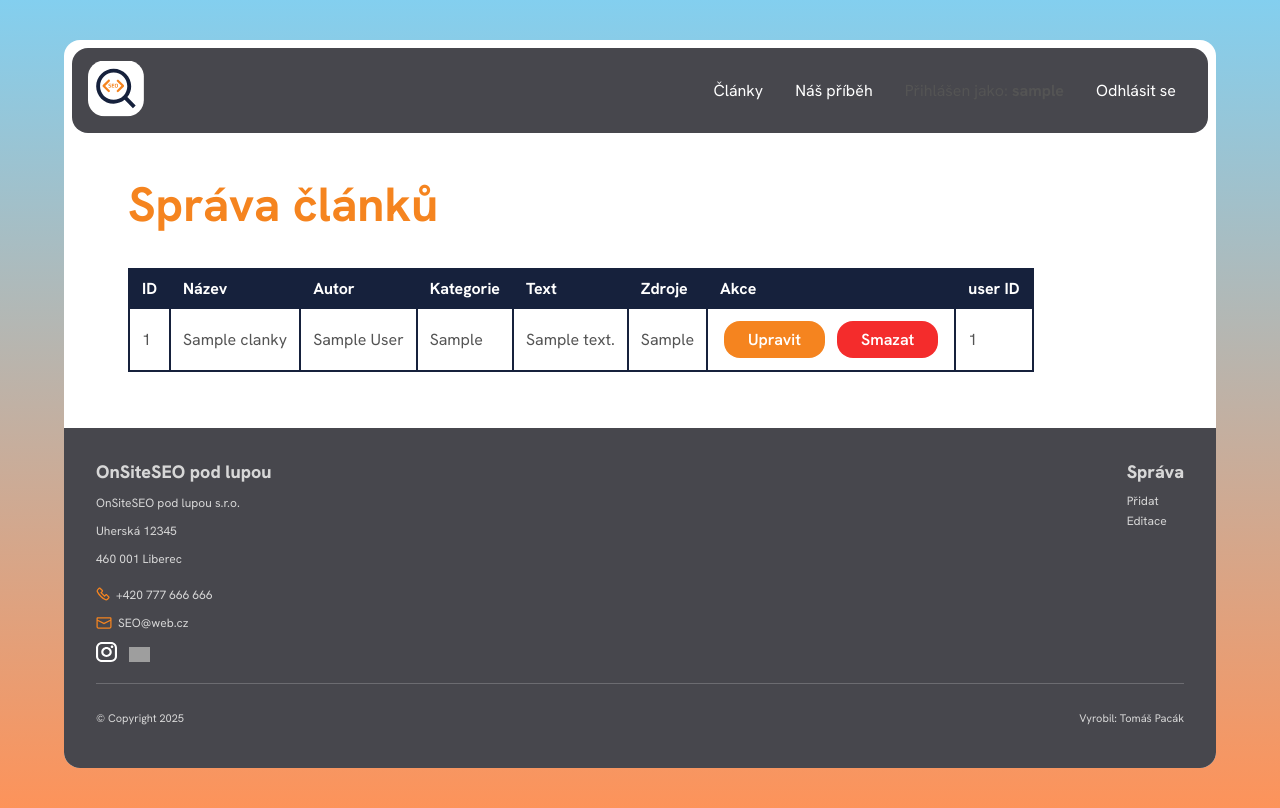
After one commit to tomaspacak/Blog_projekt, a PHP site: page /app/views/blog/clanky_edit_delete.php in a window 1280 px wide. The commit adds this page. Run offline with PHP 8.4, Linux system fonts and the light colour scheme; the visitor is signed in with stand-in values (Sample User, id 1); tables that the repository leaves empty or names only in its code hold one stand-in row (values such as "Sample post"); some libraries are stand-ins or nearby versions; grey boxes are pictures that could not be loaded.

Commit message:
clanek create delete edit

```diff
--- /dev/null
+++ b/app/models/Clanek.php
@@ -0,0 +1,80 @@
+<?php
+
+class Clanek {
+    private $db;
+
+    public function __construct($db) {
+        $this->db = $db;
+    }
+
+    public function create($title, $author, $category, $text, $sources , $images, $user_id) {
+
+        // Dvojtečka označuje pojmenovaný parametr => Místo přímých hodnot se používají placeholdery.
+        // PDO je pak nahradí skutečnými hodnotami při volání metody execute().
+        // Chrání proti SQL injekci (bezpečnější než přímé vložení hodnot).
+       // Vkládáme i user_id, abychom měli vazbu na uživatele
+       $sql = "INSERT INTO clanky (
+                title, author, category, text, sources, images, user_id
+            ) VALUES (
+                :title, :author, :category, :text, :sources, :images, :user_id
+            )";
+
+        $stmt = $this->db->prepare($sql);
+
+        return $stmt->execute([
+            ':title' => $title,
+            ':author' => $author,
+            ':category' => $category,
+            ':text' => $text,
+            ':sources' => $sources,
+            ':images' => json_encode($images), // Ukládání obrázků jako JSON
+            ':user_id' => $user_id
+        ]);
+
+        if (!$result) {
+            $error = $stmt->errorInfo();
+            echo "Chyba při vkládání: " . $error[2]; // výpis chyby z PDO
+        }
+        return $result;
+    }
+
+    public function getAll() {
+        $sql = "SELECT * FROM clanky ORDER BY created_at DESC";
+        $stmt = $this->db->prepare($sql);
+        $stmt->execute();
+        return  $stmt->fetchAll(PDO::FETCH_ASSOC);
+    }
+
+    //edit
+    public function getById($id) {
+        $sql = "SELECT * FROM clanky WHERE id = :id";
+        $stmt = $this->db->prepare($sql);
+        $stmt->execute([':id' => $id]);
+        return $stmt->fetch(PDO::FETCH_ASSOC);
+    }
+
+    //nahrani novych dat
+    public function update($id, $title, $author, $category, $text /*$sources , $images,*/) {
+        $sql = "UPDATE clanky
+                SET title = :title,
+                    author = :author,
+                    category = :category,
+                    text = :text
+                WHERE id = :id";
+
+        $stmt = $this->db->prepare($sql);
+        return $stmt->execute([
+            ':id' => $id,
+            ':title' => $title,
+            ':author' => $author,
+            ':category' => $category,
+            ':text' => $text,
+        ]);
+    }
+
+    public function delete($id) {
+        $sql = "DELETE FROM clanky WHERE id = :id";
+        $stmt = $this->db->prepare($sql);
+        return $stmt->execute([':id' => $id]);
+    }
+}
--- a/app/models/Database.php
+++ b/app/models/Database.php
@@ -19,7 +19,7 @@ class Database {
             $this->conn->setAttribute(PDO::ATTR_ERRMODE, PDO::ERRMODE_EXCEPTION);
 
             // Výpis informace o úspěšném připojení (pro testování)
-            echo "Připojení k databázi bylo úspěšné!<br>";
+           /* echo "Připojení k databázi bylo úspěšné!<br>";*/
 
         } catch (PDOException $exception) {
             echo "Chyba připojení: " . $exception->getMessage();
--- /dev/null
+++ b/app/views/blog/clanky_edit_delete.php
@@ -0,0 +1,242 @@
+<?php
+session_start();
+
+/*if (!isset($_SESSION['user_id'])) {
+    header("Location: ../../controllers/clanek_list.php");
+    exit();
+}
+*/
+require_once '../../models/Database.php';
+require_once '../../models/Clanek.php';
+
+
+$db = (new Database())->getConnection();
+$clanekModel = new Clanek($db);
+$clanky = $clanekModel->getAll();
+
+$editMode = false;
+$clanekToEdit = null;
+
+if (isset($_GET['edit'])) {
+    $editId = (int)$_GET['edit'];
+    $clanekToEdit = $clanekModel->getById($editId);
+    if ($clanekToEdit) {
+        $editMode = true;
+    }
+}
+
+
+
+?>
+<!DOCTYPE html>
+<html lang="cz">
+<head>
+    <meta charset="UTF-8">
+    <meta name="viewport" content="width=device-width, initial-scale=1.0">
+
+    <link rel="preconnect" href="https://fonts.googleapis.com">
+    <link rel="preconnect" href="https://fonts.gstatic.com" crossorigin>
+    <link href="https://fonts.googleapis.com/css2?family=Hanken+Grotesk:ital,wght@0,300;0,400;0,500;0,600;0,700;0,800;1,300;1,400;1,500;1,600&display=swap" rel="stylesheet">
+    <link rel="stylesheet" href="../../../public/css/typography.css">
+    <link rel="stylesheet" href="../../../public/css/layout.css">
+    <link rel="stylesheet" href="../../../public/css/style.css">
+    <link rel="stylesheet" href="../../../public/css/richtext.min.css">
+    <link rel="stylesheet" href="https://maxcdn.bootstrapcdn.com/font-awesome/4.7.0/css/font-awesome.min.css">
+    <title>Editace</title>
+</head>
+<body>
+    <div class="page">
+        <div>
+            <div class="menu">
+                <div class="navbar">
+                    <a href="./index.html" class="navbar__logo"><img class="img--responsiv" src="../../../public/img/logo.svg" alt="logo"></a>
+
+                    <div class="hamburger-row">
+                        <div href="javascript:void(0)" class="hamburger hamburger-btn hamburger-zone">
+                            <span></span>
+                            <span></span>
+                            <span></span>
+                        </div>
+                    </div>
+                    <nav class="hamburger-nav hamburger-zone">
+                        <menu>
+                            <li class="menu__item"><a href="./clanky.php">Články</a></li>
+                            <li class="menu__item"><a href="#">Náš příběh</a></li>
+                            <?php if (isset($_SESSION['username'])): ?>
+                                <li class="menu__item">
+                                    <span class="nav-link text-white">Přihlášen jako: <strong><?= htmlspecialchars($_SESSION['username']) ?></strong></span>
+                                </li>
+                                <li class="menu__item">
+                                    <a class="nav-link" href="../../controllers/logout.php">Odhlásit se</a>
+                                </li>
+                            <?php else: ?>
+                                <li class="menu__item">
+                                    <a class="nav-link" href="../../views/auth/login.php">Přihlášení</a>
+                                </li>
+                                <li class="menu__item">
+                                    <a class="nav-link" href="../../views/auth/register.php">Registrace</a>
+                                </li>
+                            <?php endif; ?>
+                        </menu>
+                    </nav>
+                </div>
+            </div>
+        </div>
+
+        <main class="page__wrapper">
+            <div>
+                <h1>Správa článků</h1>
+            </div>
+
+            <?php if (!empty($clanky)): ?>
+            <table class="table">
+                <thead class="table__head">
+                    <tr class="table__row">
+                        <th>ID</th>
+                        <th>Název</th>
+                        <th>Autor</th>
+                        <th>Kategorie</th>
+                        <th>Text</th>
+                        <th>Zdroje</th>
+                        <th>Akce</th>
+                        <th>user ID</th>
+                    </tr>
+                </thead>
+                <tbody>
+                <?php foreach ($clanky as $clanek): ?>
+                    <tr class="table__row">
+                        <td><?= htmlspecialchars($clanek['id']) ?></td>
+                        <td><?= htmlspecialchars($clanek['title']) ?></td>
+                        <td><?= htmlspecialchars($clanek['author']) ?></td>
+                        <td><?= htmlspecialchars($clanek['category']) ?></td>
+                        <td><?= htmlspecialchars($clanek['text']) ?></td>
+                        <td><?= htmlspecialchars($clanek['sources']) ?></td>
+
+                        <td>
+                            <?php
+                                $currentUserId = $_SESSION['user_id'] ?? null;
+                                $isAdmin = ($_SESSION['role'] ?? '') === 'admin';
+                                $ownsBook = $currentUserId == $clanek['user_id'];
+
+                                if ($isAdmin || $ownsBook):
+                            ?>
+                                <a href="?edit=<?= $clanek['id'] ?>" class="btn">Upravit</a>
+                                <a href="../../controllers/clanek_delete.php?id=<?= $clanek['id'] ?>" class="btn btn--danger" onclick="return confirm('Opravdu chcete smazat tuto knihu?');">Smazat</a>
+                            <?php else: ?>
+                                <span class="text-muted">Bez oprávnění</span>
+                            <?php endif; ?>
+                        </td>
+
+                        <td><?= htmlspecialchars($clanek['user_id']) ?></td>
+                    </tr>
+                <?php endforeach; ?>
+                </tbody>
+            </table>
+
+            <?php else: ?>
+                <div class="alert alert-info">Žádná kniha nebyla nalezena.</div>
+            <?php endif; ?>
+
+            <?php if ($editMode): ?>
+
+
+            <div>
+
+                <div class="create__body">
+                    <div>
+                        <h2>Upravit článek: <?= htmlspecialchars($clanekToEdit['title']) ?></h2>
+                    </div>
+                    <form action="../../controllers/clanek_update.php" method="post">
+                        <input type="hidden" name="id" value="<?= $clanekToEdit['id'] ?>">
+                        <div class="input__wrapper">
+                            <input type="text" class="form-control" value="<?= $clanekToEdit['id'] ?>" disabled>
+                            <label class="form-label">ID článku:</label>
+                        </div>
+                        <div class="input__wrapper">
+                            <input type="text" id="title" name="title" class="form-control" required value="<?= htmlspecialchars($clanekToEdit['title']) ?>">
+                            <label for="title" class="form-label">Název článku:</label>
+                        </div>
+
+                        <div class="input__wrapper">
+                            <input type="text" id="author" name="author" class="form-control" required value="<?= htmlspecialchars($clanekToEdit['author']) ?>">
+                            <label for="author" class="form-label">Autor:</label>
+                        </div>
+
+                        <div class="input__wrapper">
+                            <input type="text" id="category" name="category" class="form-control" value="<?= htmlspecialchars($clanekToEdit['category']) ?>">
+                            <label for="category" class="form-label">Kategorie:</label>
+                        </div>
+
+
+
+                        <div class="input__wrapper">
+                            <label for="text" class="form-label form-label--text">Text:</label>
+                            <textarea name="text" id="text" class="form-control form--text"> <?= $clanekToEdit['text'] ?> </textarea>
+                        </div>
+
+
+
+                        <button type="submit" class="btn btn-success w-100">Uložit změny</button>
+                    </form>
+                </div>
+            </div>
+
+            <?php endif; ?>
+
+        </main>
+
+        <footer>
+            <div class="footer">
+                <div class="footer__mainWrapper">
+                    <div class="footer__kategory">
+                        <p class="footer__title">OnSiteSEO pod lupou</p>
+                        <div class="footer__wrapper">
+                            <div>
+                                <p class="footer__neodkaz">OnSiteSEO pod lupou s.r.o.</p>
+                                <p class="footer__neodkaz">Uherská 12345</p>
+                                <p class="footer__neodkaz">460 001 Liberec</p>
+                            </div>
+                            <div class="footer__wrapper2">
+                                <a class="footer__odkaz footer__odkaz--tel" href="tel:+420777666666">+420 777 666 666</a>
+                                <a class="footer__odkaz footer__odkaz--mail" href="mailto:obchod@l3web.cz">SEO@web.cz</a>
+                                <div class="footer__icons">
+                                    <a href="#"><img class="footer__icon" src="../../../public/img/icon_instagram.svg" alt="Logo Instagram"></a>
+                                    <a href="#"><img class="footer__icon" src="../../../public/img/footer_linkedin.svg" alt="Logo LinkedIn"></a>
+
+                                </div>
+                            </div>
+                        </div>
+                    </div>
+
+
+                    <div class="footer__kategory">
+                        <p class="footer__title">Správa</p>
+                        <div class="footer__text">
+                            <a class="footer__odkaz" href="./clanek_create.php">Přidat</a>
+                            <a class="footer__odkaz" href="./funkce.html">Editace</a>
+                        </div>
+                    </div>
+                </div>
+
+                <div class="footer__line"></div>
+
+                <div class="footer__paticka">
+                    <div class="paticka__wrapper">
+                        <p>© Copyright 2025</p>
+                    </div>
+                    <p>Vyrobil: Tomáš Pacák</p>
+                </div>
+            </div>
+        </footer>
+
+    </div>
+    <script src="../../../public/js/hamburger.js"></script>
+    <script type="text/javascript" src="https://ajax.googleapis.com/ajax/libs/jquery/3.2.1/jquery.min.js"></script>
+    <script src="../../../public/js/jquery.richtext.min.js"></script>
+    <script>
+        $(document).ready(function() {
+            $('.form--text').richText();
+        });
+    </script>
+</body>
+</html>
--- a/app/views/blog/index.html
+++ b/app/views/blog/index.html
@@ -147,8 +147,8 @@
                     <div class="footer__kategory">
                         <p class="footer__title">Správa</p>
                         <div class="footer__text">
-                            <a class="footer__odkaz" href="./clanek_create.html">Přidat</a>
-                            <a class="footer__odkaz" href="./funkce.html">Editace</a>
+                            <a class="footer__odkaz" href="./clanek_create.php">Přidat</a>
+                            <a class="footer__odkaz" href="./clanky_edit_delete.php">Editace</a>
                         </div>
                     </div>
                 </div>
--- a/public/css/style.css
+++ b/public/css/style.css
@@ -8,6 +8,7 @@
     --cardBg:#2A2A2A;
     --bg-footer:#47474D;
     --text-footer:#d7d7d7;
+    --danger: #f42c2c;
 }
 
 
@@ -74,6 +75,9 @@ body{margin: 0; background: var(--gradientBg);}
     font-size: 1em;
     padding: 0.6em 1.5em;
     border-radius: 1.2em;
+}
+.btn--danger {
+    background-color: var(--danger);
 }
 
 .card {
@@ -199,8 +203,16 @@ form {margin-top: 2em; /*text-align: right;*/}
     position: unset;
     margin-left: 1em;
 }
-.form-control:focus ~ label {top: -1rem; font-size: 14px; color: var(--primalC);}
+/*.form-control:focus ~ label {top: -1rem; font-size: 14px; color: var(--primalC);}
 .form-control:focus-visible {border: var(--primalC) 3px solid; outline: none;}
+*/
+/*.form-control:focus-visible .richText {border: var(--primalC) 3px solid !important; outline: none;}
+.form-control:focus-visible ~ .richText {border: var(--primalC) 3px solid !important; outline: none;}
+.richText-editor:focus-visible .richText {border: var(--primalC) 3px solid !important; outline: none;}
+
+.richText-editor div:active ~ .richText {border: var(--primalC) 3px solid !important; outline: none;}*/
+
+
 
 .log__btns {
     display: flex;
@@ -214,18 +226,18 @@ form {margin-top: 2em; /*text-align: right;*/}
     padding: 1em 2em;
     box-shadow: #abc9e3 1px 4px 14px 5px;
     border-radius: 1em;
+    max-width: 800px;
+    margin: 0 auto;
     margin-bottom: 2em;
 }
 .richText {
     border: 2px solid var(--secondaryC) !important;
     border-radius: 1em;
 }
-/*.form-control:focus-visible .richText {border: var(--primalC) 3px solid !important; outline: none;}
-.form-control:focus-visible ~ .richText {border: var(--primalC) 3px solid !important; outline: none;}
-.richText-editor:focus-visible .richText {border: var(--primalC) 3px solid !important; outline: none;}
-
-.richText-editor div:active ~ .richText {border: var(--primalC) 3px solid !important; outline: none;}*/
-
+/*.form-control:focus-visible ~ .richText {border: var(--primalC) 3px solid !important; outline: none;}
+.richText-editor > div:focus-visible ~ .richText {border: var(--primalC) 3px solid !important; outline: none;}
+.richText-editor > div:active ~ .richText {border: var(--primalC) 3px solid !important; outline: none;}
+*/
 .richText-toolbar {
     border-radius: 1em;
 }
@@ -234,14 +246,42 @@ form {margin-top: 2em; /*text-align: right;*/}
 }
 
 
-
 .warning {
     padding: 1em;
     border-radius: 1em;
-    background-color: #e8f2ff;
+    background-color: #e8f2ff; /* přidat do root*/
     border: 0.3em solid var(--secondaryC);
+    margin: 0 auto;
     margin-bottom: 2em;
+    max-width: 800px;
 }
+
+
+.warning > div {max-width: 60%;margin: 2em auto;}
+
+/*table*/
+.table {
+    width: 100%;
+    border-collapse: collapse;
+    overflow-x: auto;
+    display: block;
+    margin-bottom: 3em;
+    overflow-x: auto;
+}
+
+.table__head {
+    background-color: var(--secondaryC);
+    color: var(--bg);
+}
+
+.table th, td {
+    padding: 8px 12px;
+    text-align: left;
+    border: 2px solid var(--secondaryC);
+    max-width: 15em;
+    overflow: hidden;
+}
+
 
 
 /*foooter*/
--- a/public/css/typography.css
+++ b/public/css/typography.css
@@ -49,6 +49,8 @@ a:not(.link) {
     color: var(--primalC);
 }
 
+.warning__title {color: var(--secondaryC); font-weight: 600; font-size: 1.5em;margin-bottom: 0;}
+.text--s {font-size: 0.8em;}
 
 
 
```
Also changed, not shown: app/controllers/ClanekController.php (added, +95 -0 lines), app/controllers/clanek_delete.php (added, +20 -0 lines), app/controllers/clanek_update.php (added, +43 -0 lines), app/views/blog/clanek_create.php (renamed from app/views/blog/clanek_create.html, +41 -20 lines), app/views/blog/clanky.php (+1 -16 lines).
